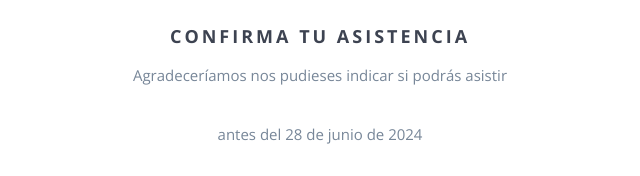
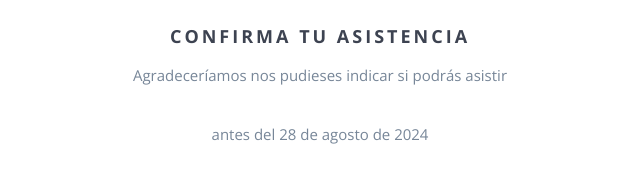
Before and after one commit to Martinciogv/invitacion, a website: page index.html in a window 1280 px wide. Shown: the part 2680-2856 px from the top of the page, 320-960 px from the left. Drawn offline with nearby package versions, Linux system fonts and the light colour scheme; a script that the page names is missing; files whose address does not match are found by name.

Commit message:
Update index.html
Fecha limite de confirmación modificada

```diff
--- a/index.html
+++ b/index.html
@@ -238,7 +238,7 @@
                 <div class="col-md-6 col-md-offset-3">
                     <h3>Confirma tu asistencia</h3>
                     <p>Agradeceríamos nos pudieses indicar si podrás asistir</p>
-                    <p>antes del 28 de junio de 2024 </p>
+                    <p>antes del 28 de agosto de 2024 </p>
                     <form id="rsvp-form" class="rsvp-form gform" action="" method="POST">
                         <div class="row">
                             <div class="col-md-6 col-sm-6">
```
